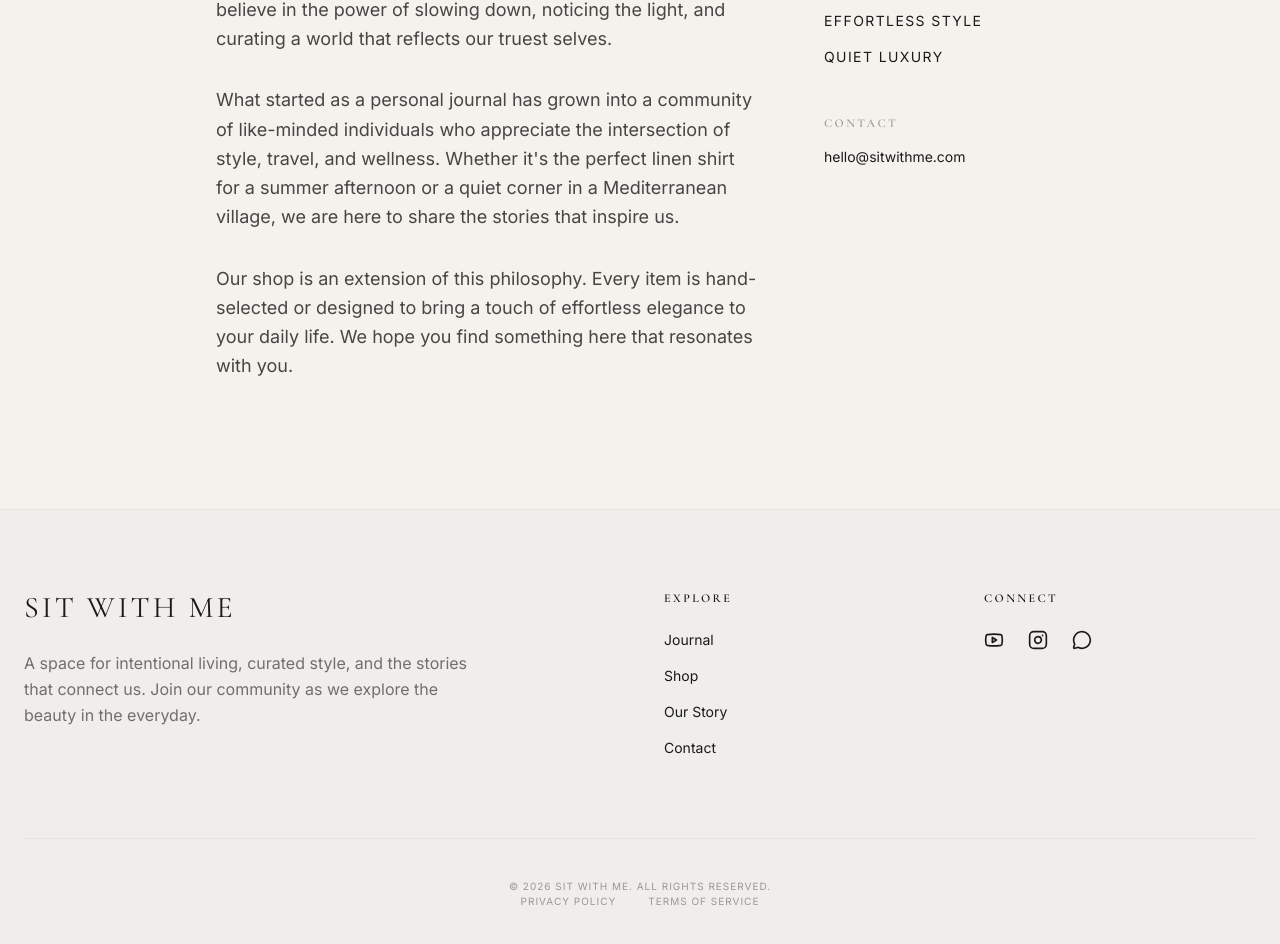
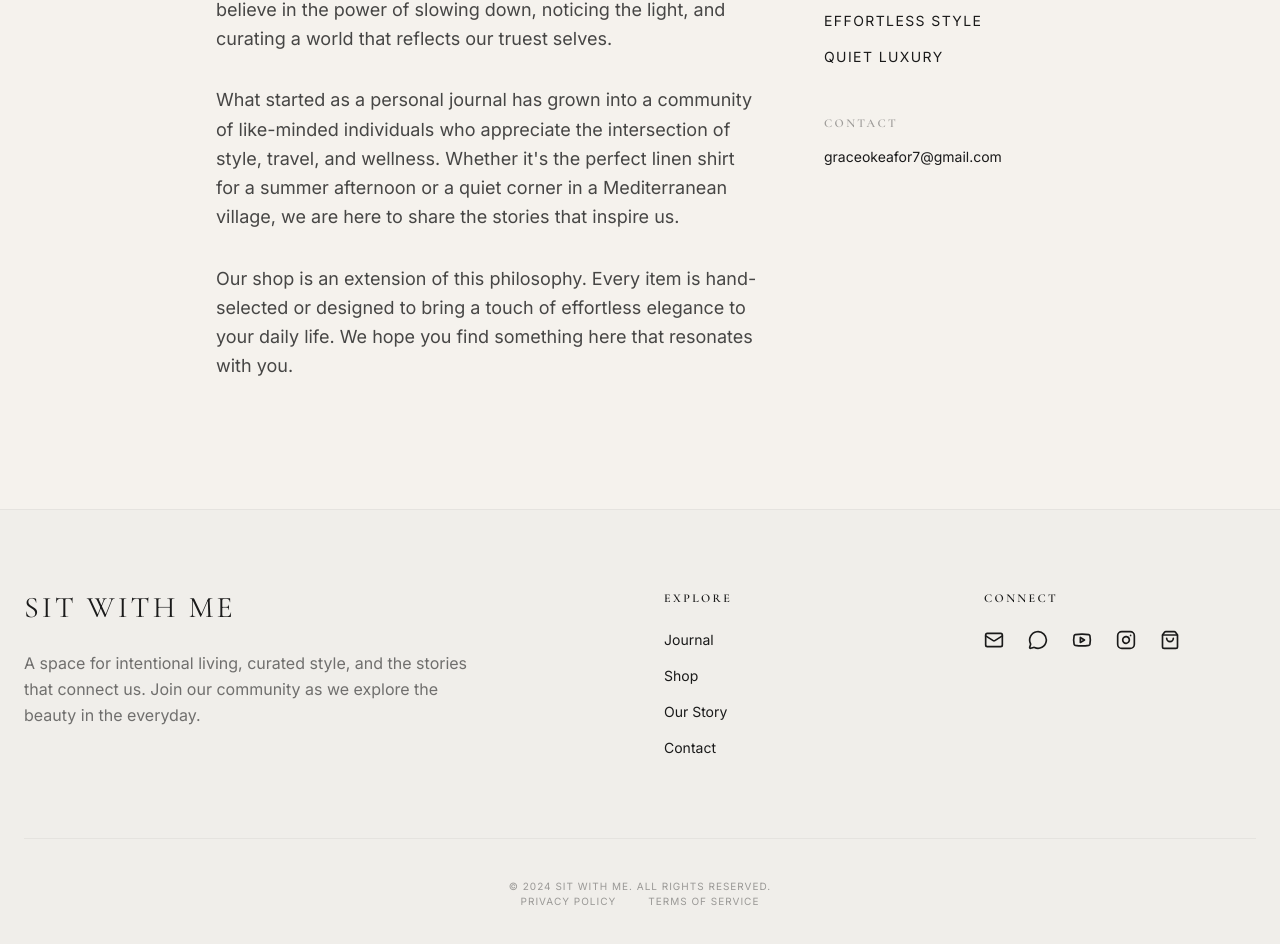
Before and after one commit to SamuelOkewu/sit-with-me, a React (Vite) app: page /about in a window 1280 px wide. Shown: the part 1046-1990 px from the top of the page. Built offline with nearby package versions, Linux system fonts and the light colour scheme; no server answers.

Commit message:
Contact Info Update
Updated Instagram, Youtube, Whatsapp and Email

```diff
--- a/src/components/Footer.tsx
+++ b/src/components/Footer.tsx
@@ -1,4 +1,4 @@
-import { Youtube, Instagram, MessageCircle } from 'lucide-react';
+import { Youtube, Instagram, MessageCircle, Mail, ShoppingBag } from 'lucide-react';
 import { Link } from 'react-router-dom';
 
 export default function Footer() {
@@ -27,21 +27,27 @@ export default function Footer() {
           <div>
             <h3 className="text-xs uppercase tracking-[0.2em] font-semibold mb-6">Connect</h3>
             <div className="flex space-x-6">
-              <a href="https://youtube.com" target="_blank" rel="noopener noreferrer" className="hover:opacity-50 transition-opacity">
+              <a href="mailto:graceokeafor7@gmail.com" className="hover:opacity-50 transition-opacity" title="Email">
+                <Mail size={20} />
+              </a>
+              <a href="https://wa.me/2348062756974" target="_blank" rel="noopener noreferrer" className="hover:opacity-50 transition-opacity" title="WhatsApp">
+                <MessageCircle size={20} />
+              </a>
+              <a href="https://www.youtube.com/@SpiritWords" target="_blank" rel="noopener noreferrer" className="hover:opacity-50 transition-opacity" title="YouTube">
                 <Youtube size={20} />
               </a>
-              <a href="https://instagram.com" target="_blank" rel="noopener noreferrer" className="hover:opacity-50 transition-opacity">
+              <a href="https://www.instagram.com/thegraceokeafor" target="_blank" rel="noopener noreferrer" className="hover:opacity-50 transition-opacity" title="Main Instagram">
                 <Instagram size={20} />
               </a>
-              <a href="https://wa.me/yournumber" target="_blank" rel="noopener noreferrer" className="hover:opacity-50 transition-opacity">
-                <MessageCircle size={20} />
+              <a href="https://www.instagram.com/shoproyalmantles/" target="_blank" rel="noopener noreferrer" className="hover:opacity-50 transition-opacity" title="Shop Instagram">
+                <ShoppingBag size={20} />
               </a>
             </div>
           </div>
         </div>
 
         <div className="border-t border-ink/5 pt-10 flex flex-col md:row justify-between items-center text-[10px] uppercase tracking-widest text-ink/40">
-          <p>© 2026 Sit With Me. All rights reserved.</p>
+          <p>© 2024 Sit With Me. All rights reserved.</p>
           <div className="flex space-x-8 mt-4 md:mt-0">
             <Link to="/privacy" className="hover:text-ink transition-colors">Privacy Policy</Link>
             <Link to="/terms" className="hover:text-ink transition-colors">Terms of Service</Link>
--- a/src/pages/About.tsx
+++ b/src/pages/About.tsx
@@ -45,7 +45,7 @@ export default function About() {
 
             <div>
               <h3 className="text-xs uppercase tracking-[0.2em] font-semibold mb-4 text-ink/40">Contact</h3>
-              <p className="text-sm">hello@sitwithme.com</p>
+              <p className="text-sm">graceokeafor7@gmail.com</p>
             </div>
           </div>
         </div>
--- a/src/pages/Contact.tsx
+++ b/src/pages/Contact.tsx
@@ -24,7 +24,7 @@ export default function Contact() {
             <input
               type="email"
               className="w-full bg-transparent border-b border-ink/10 py-3 focus:outline-none focus:border-ink transition-colors"
-              placeholder="hello@example.com"
+              placeholder="graceokeafor7@gmail.com"
             />
           </div>
 
@@ -45,7 +45,7 @@ export default function Contact() {
         <div className="mt-20 pt-10 border-t border-ink/5 text-center">
           <p className="text-xs uppercase tracking-[0.2em] text-ink/40 mb-6">Or reach out directly via</p>
           <a
-            href="https://wa.me/yournumber"
+            href="https://wa.me/2348062756974"
             target="_blank"
             rel="noopener noreferrer"
             className="inline-flex items-center space-x-3 bg-emerald-500 text-white px-8 py-4 rounded-full text-sm font-medium hover:bg-emerald-600 transition-colors"
--- a/src/pages/Lookbook.tsx
+++ b/src/pages/Lookbook.tsx
@@ -127,12 +127,12 @@ export default function Lookbook() {
         <div className="mt-40 text-center">
           <p className="text-xs uppercase tracking-[0.3em] text-ink/40 mb-8">Follow our journey</p>
           <a
-            href="https://instagram.com"
+            href="https://www.instagram.com/thegraceokeafor"
             target="_blank"
             rel="noopener noreferrer"
             className="text-3xl font-serif hover:opacity-50 transition-opacity"
           >
-            @sitwithme_journal
+            @thegraceokeafor
           </a>
         </div>
       </div>
```
